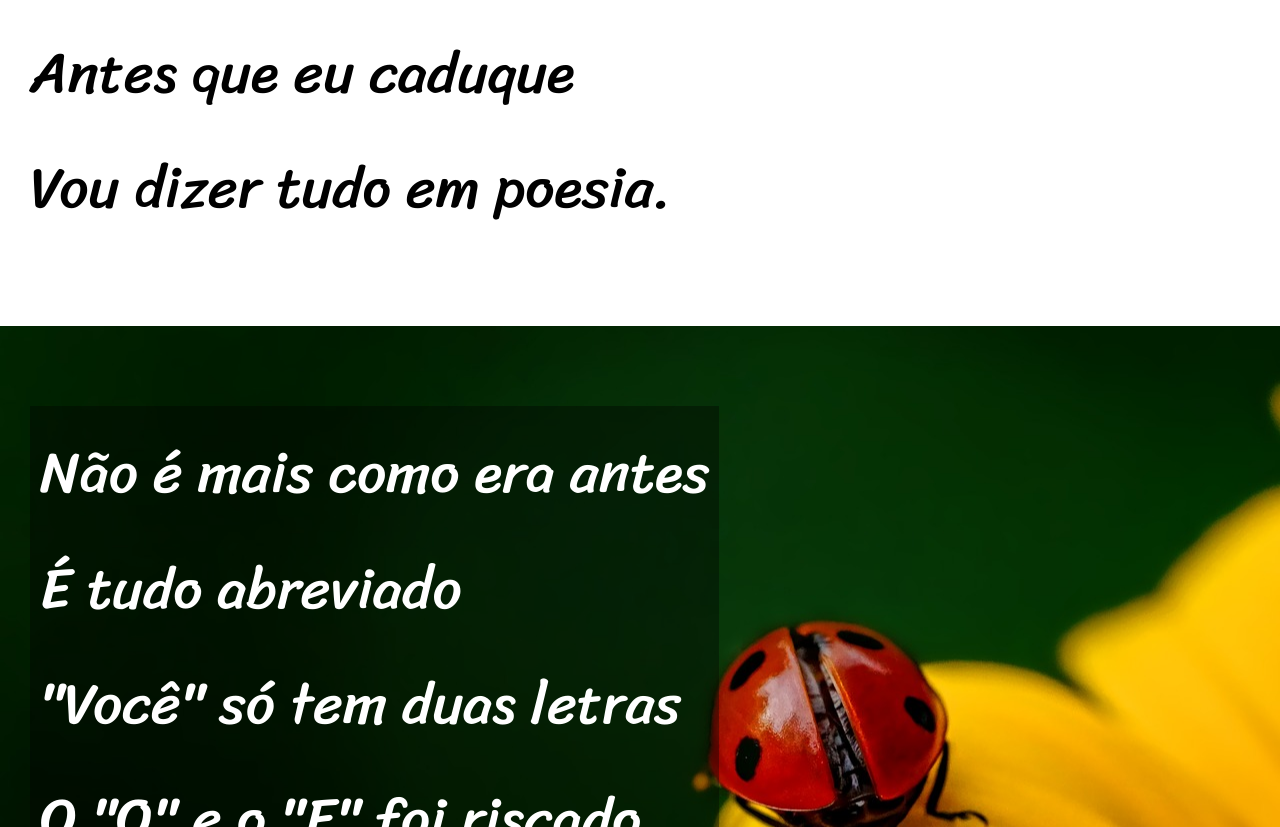
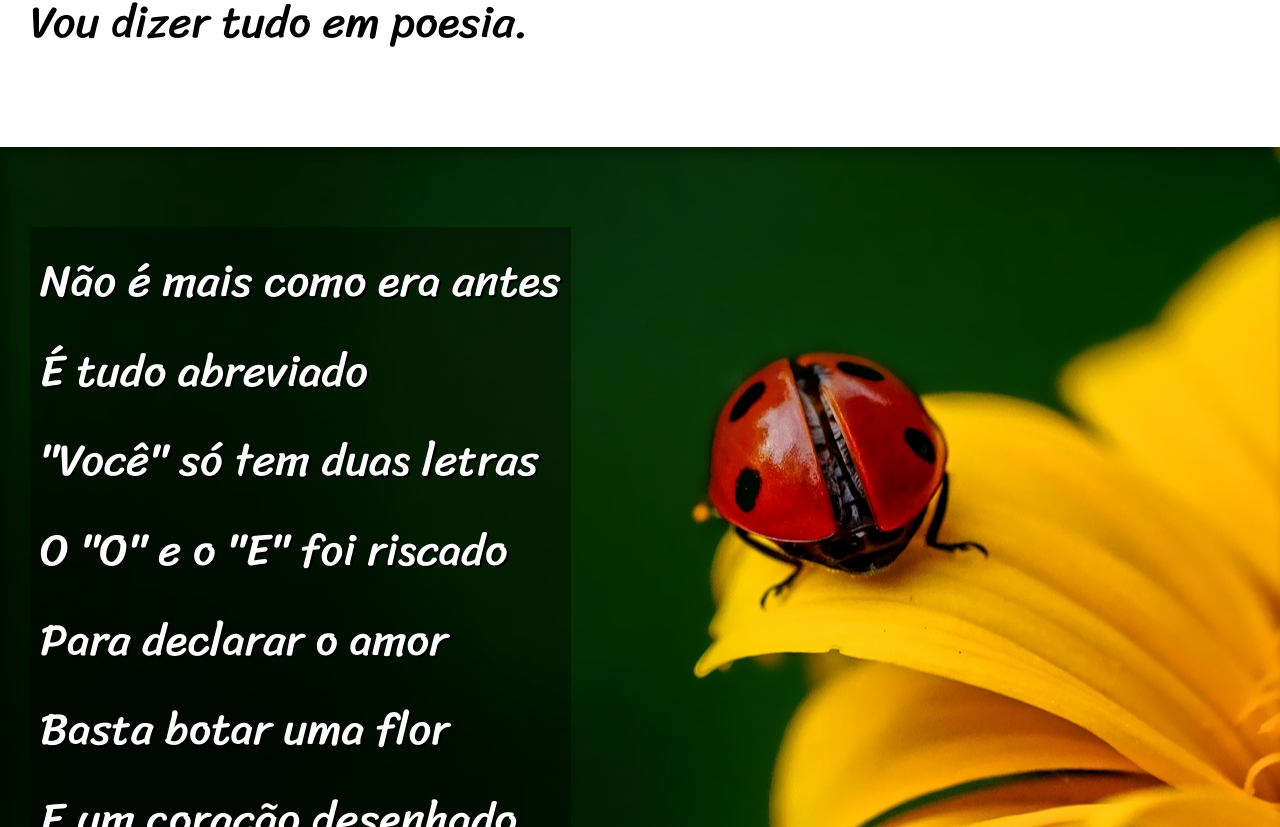
Before and after one commit to Matheus-Dionizio/Exercicio_cordel, a plain HTML site: page index.html in a window 1280 px wide. Shown: the part 873-1700 px from the top of the page. Drawn offline with Linux system fonts and the light colour scheme.

Commit message:
finalização

```diff
--- a/style.css
+++ b/style.css
@@ -37,7 +37,7 @@ section{
     line-height: 2em;
     padding-left: 30px;
     font-family: 'Sriracha', cursive;
-    font-size: 4.5vw;
+    font-size: 3.5vw;
 }
 section.normal{
     background-color: white;
@@ -46,11 +46,15 @@ section.normal{
 section.foto{
     background-color: grey;
     color: white;
+    background-size: cover;
+    box-shadow: inset 6px 6px 12px 0px rgba(0, 0, 0, 0.377);
 }
 section.foto > p{
     display: inline-block;
     background-color: rgba(0, 0, 0, 0.363);
     padding: 10px;
+    text-shadow: 2px 2px 0px black;
+
 }
 #imagem1{
     background: grey url('imagens/background001.jpg') center center no-repeat fixed;
```
